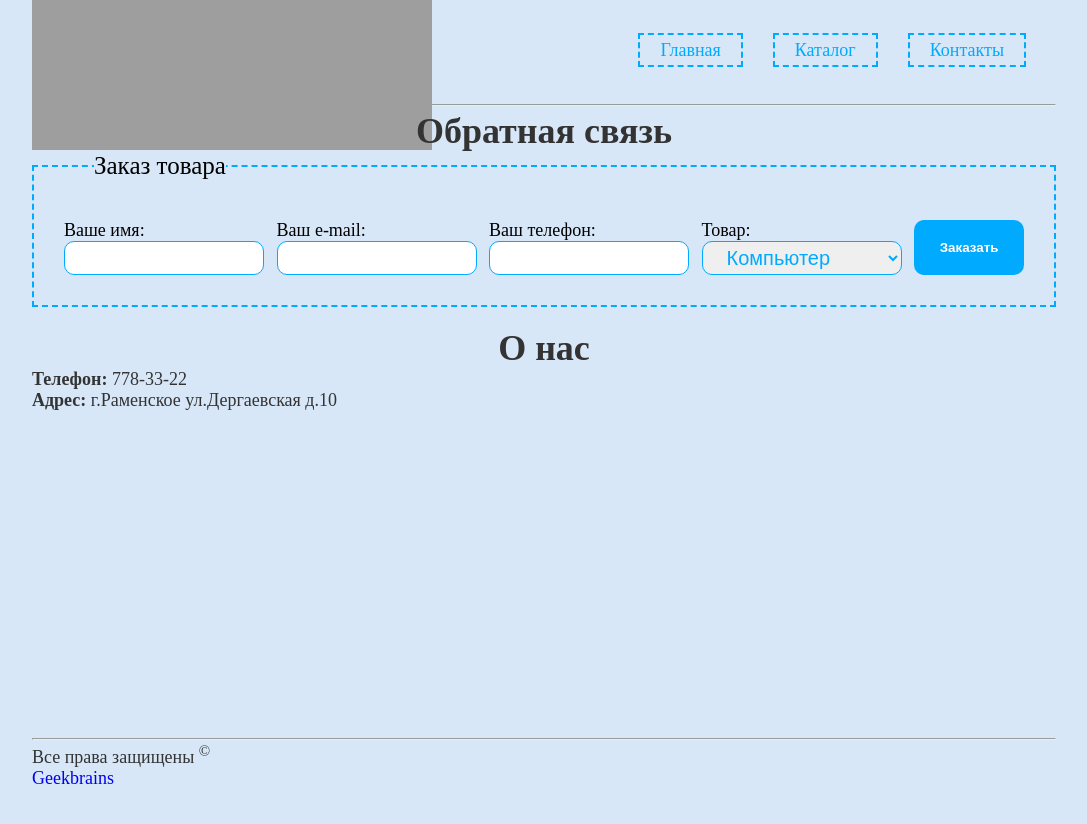
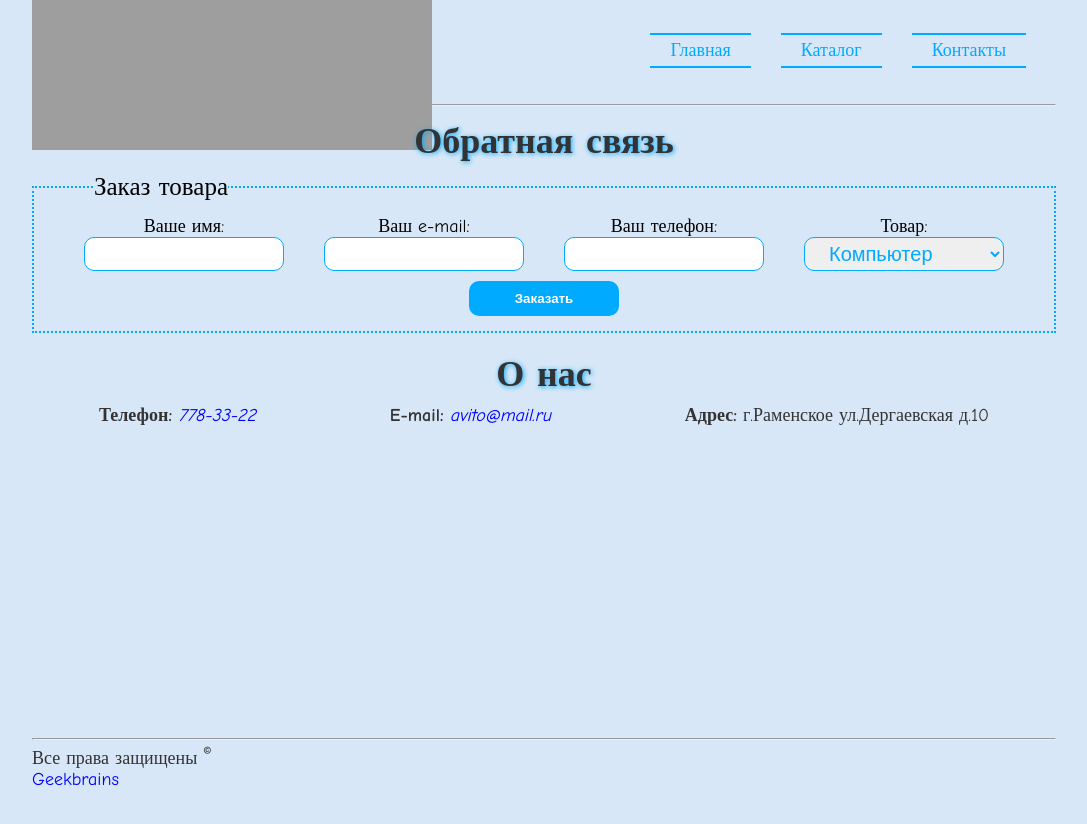
Before and after one commit to SCooTERina/prog-school, a plain HTML site: page contacts.html in a window 1280 px wide. Shown: the whole page, without its empty margins (96-1183 px from the left). Drawn offline with Linux system fonts and the light colour scheme.

Commit message:
Домашняя работа №3

```diff
--- a/contacts.html
+++ b/contacts.html
@@ -17,32 +17,35 @@
 		<form>
 			<fieldset>
 				<legend>Заказ товара</legend>
-				<div>
-					<label for="name">Ваше имя:</label>
+				<div class="center">
+					<label for="name">Ваше имя:</label><br>
 					<input type="text" id="name" required>
 				</div>
-				<div>
-					<label for="email">Ваш e-mail:</label>
+				<div class="center">
+					<label for="email">Ваш e-mail:</label><br>
 					<input type="text" id="email">
 				</div>
-				<div>
-					<label for="phone">Ваш телефон:</label>
+				<div class="center">
+					<label for="phone">Ваш телефон:</label><br>
 					<input type="text" id="phone" required>
 				</div>
-				<div>
-					<label>Товар:</label>
+				<div class="center">
+					<label>Товар:</label><br>
 					<select>
 						<option value="comp">Компьютер</option>
 						<option value="phone">Телефон</option>
 						<option value="planshet">Планшет</option>
 					<select>
-				</div>
-				<input type="submit" value="Заказать">
+				</div><br clear="all">
+				<p><input type="submit" value="Заказать" class="center-m"></p>
 			</fieldset>
 		</form>
 		<h1 class="center" style="margin-top: 20px;">О нас</h1>
-			<p><b>Телефон:</b> 778-33-22</p>
-			<p><b>Адрес:</b> г.Раменское ул.Дергаевская д.10</p>
+			<p class="cont center">
+				<span><b>Телефон:</b> <a href="tel:778-33-22">778-33-22</a></span>
+				<span><b>E-mail:</b> <a href="mailto:avito@mail.ru" target="_blank">avito@mail.ru</a></span>
+				<span><b>Адрес:</b> г.Раменское ул.Дергаевская д.10</span>
+			</p>
 			<iframe src="https://api-maps.yandex.ru/frame/v1/-/CZX3VUix" width="100%" height="400" frameborder="0"></iframe>
 	</content>
 
--- a/style.css
+++ b/style.css
@@ -9,10 +9,20 @@ body {
 	margin: 0 auto;
 	background-color: #d7e7f7;
 	font-size: 18px;
+	font-family: Comic Sans MS;
 }
 
 h1, p{
 	color: #333;
+}
+
+h1{
+	text-shadow: 1px 1px 5px #0af;
+	margin: 10px 0;
+}
+
+a, a:visited{
+	color: blue;
 }
 
 header{
@@ -51,12 +61,14 @@ hr{
 .menu div a{
 	color: #0af;
 	padding: 5px 20px;
-	border: 2px dashed #0af;
+	border-top: 2px solid #0af;
+	border-bottom: 2px solid #0af;
 }
 
 .menu div:hover a{
 	color: white;
-	border: 2px dashed white;
+	border-top: 2px solid white;
+	border-bottom: 2px solid white;
 	background-color: #0af;
 }
 
@@ -93,19 +105,37 @@ a.buy:hover, input[type="submit"]:hover{
 	text-align: center;
 }
 
+.center-m{
+	margin: 0 auto;
+}
+
+.circle li {
+	list-style-image: url(img/arrow.png);
+}
+
+.circle li b{
+	display: inline-block;
+	width: 160px;
+}
+
+.cont{
+	margin: 10px 0;
+	display: flex;
+	justify-content: space-around;
+}
+
+.cont a{
+	font-style: italic;
+}
+
 fieldset{
-	display: flex;
-	border: 2px dashed #0af;
-	padding: 30px;
+	border: 2px dotted #0af;
+	padding: 15px 30px;
 }
 
 fieldset div{
-	margin-top: 10px;
-}
-
-fieldset label{
-	display: inline-block;
-	width: 130px;
+	margin: 0 20px;
+	float: left;
 }
 
 legend{
```
Also changed, not shown: phone.html (+1 -1 lines), planshet.html (+1 -1 lines), img/arrow.png (added).
